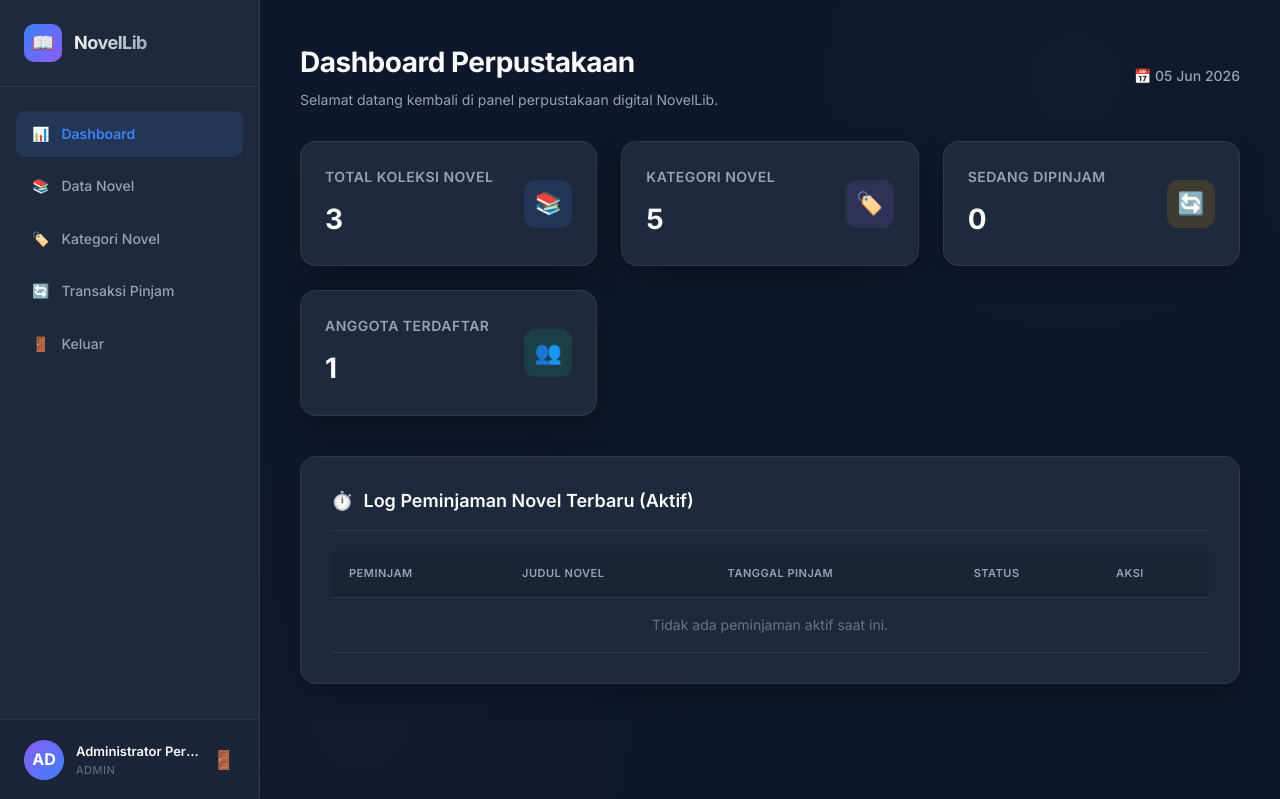
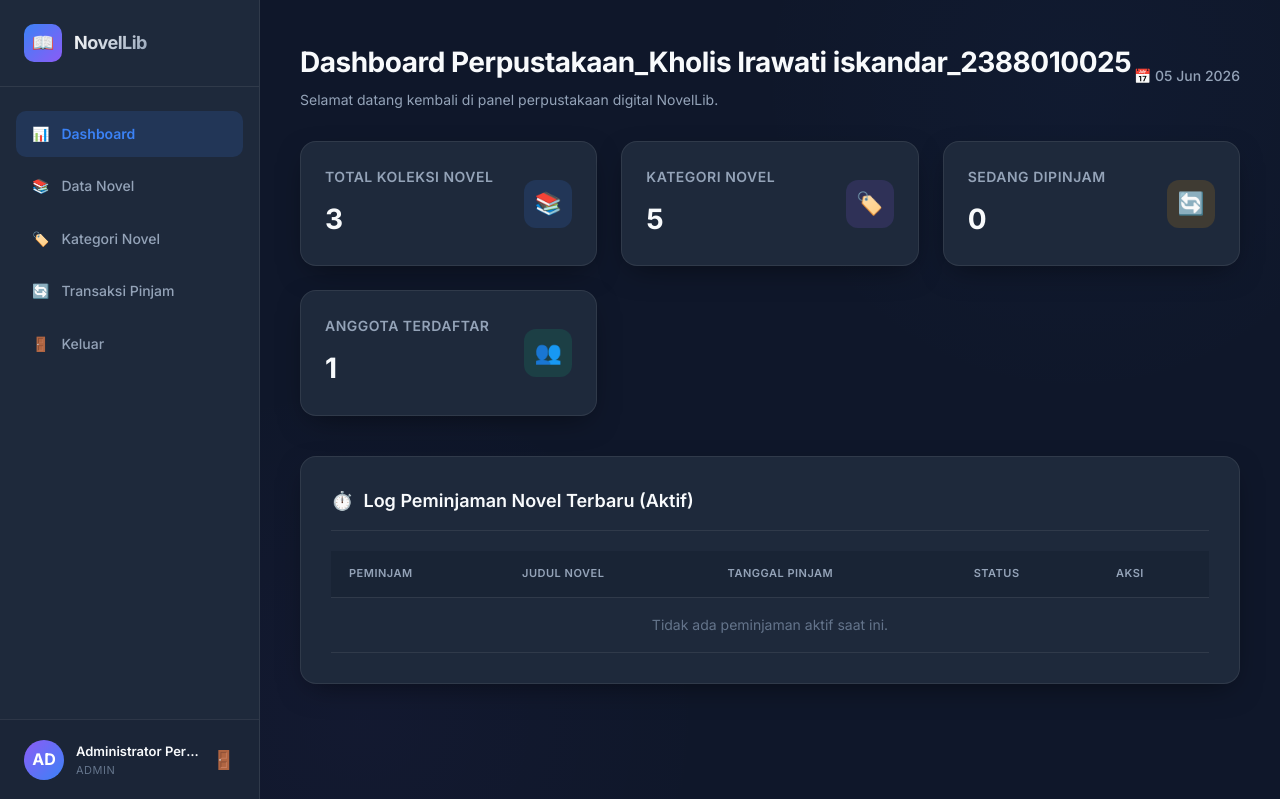
Before and after one commit to irawati044/UAS-ADM, a PHP site: page /dashboard.php in a window 1280 px wide. Shown: the top 799 px of the page. Run offline with PHP 8.4, Linux system fonts and the light colour scheme; a user stored in the database is signed in; data comes from the database, SQL or seed files in the repository; data that the repository does not hold is empty.

Commit message:
bismillah

```diff
--- a/web-dinamis/dashboard.php
+++ b/web-dinamis/dashboard.php
@@ -1,5 +1,5 @@
 <?php
-$page_title = "Dashboard Perpustakaan";
+$page_title = "Dashboard Perpustakaan_Kholis Irawati iskandar_2388010025";
 $page_desc = "Selamat datang kembali di panel perpustakaan digital NovelLib.";
 require_once 'includes/header.php';
 
```
